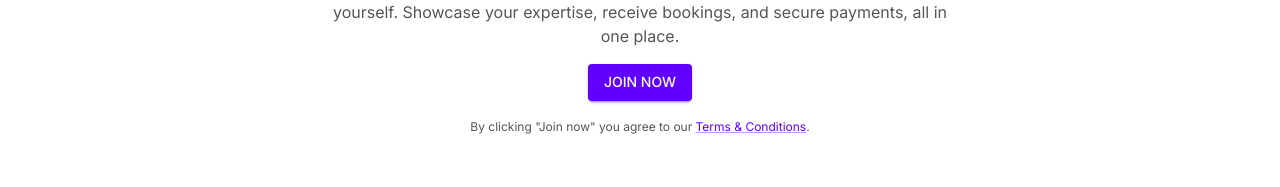
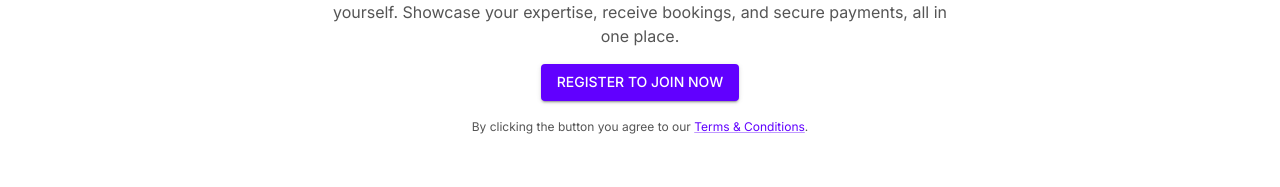
Before and after one commit to demandpoint-services/directoryapp-frontend, a Next.js app: page / in a window 1280 px wide. Shown: the part 265-452 px from the top of the page. Built offline with nearby package versions, Linux system fonts and the light colour scheme.

Commit message:
Updated register btn

```diff
--- a/src/components/hero.js
+++ b/src/components/hero.js
@@ -99,13 +99,13 @@ export default function Hero() {
             size="medium"
             sx={{ minWidth: "fit-content" }}
             href="/selectrole">
-            Join Now
+            Register to Join Now
           </Button>
           <Typography
             variant="caption"
             color="text.secondary"
             sx={{ textAlign: "center" }}>
-            By clicking &quot;Join now&quot; you agree to our&nbsp;
+            By clicking the button you agree to our&nbsp;
             <Link href="#" color="primary">
               Terms & Conditions
             </Link>
```
